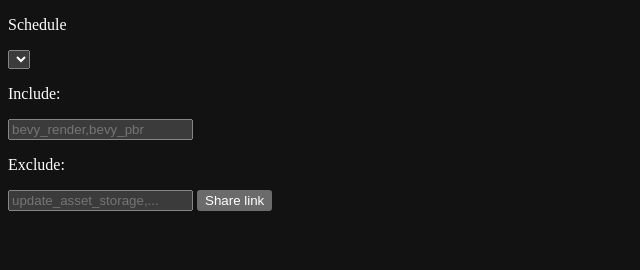
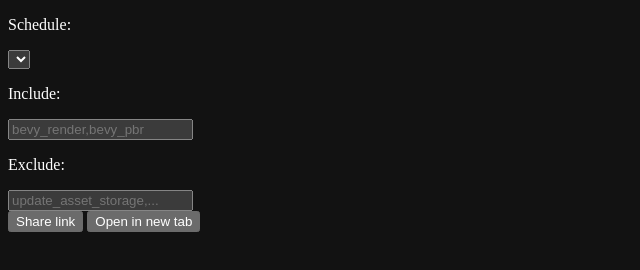
Before and after one commit to jakobhellermann/bevy_mod_debugdump, a plain HTML site: page docs/index.html in a window 1280 px wide. Shown: the whole page, without its empty margins (0-640 px from the left). Drawn offline with Linux system fonts and the light colour scheme.

Commit message:
update docs

```diff
--- a/docs/index.html
+++ b/docs/index.html
@@ -1 +1 @@
-<!DOCTYPE html><html lang="en"><head><meta charset="utf-8"><meta http-equiv="X-UA-Compatible" content="IE=edge"><meta name="viewport" content="width=device-width, initial-scale=1.0"><meta name="color-scheme" content="dark"><link rel="stylesheet" href="/bevy_mod_debugdump/index.a18de438.css"><title>bevy_mod_debugdump Playground</title><script type="module" src="/bevy_mod_debugdump/index.runtime.bf189ca7.js"></script><script src="/bevy_mod_debugdump/index.21688554.js" type="module"></script></head><body> <canvas id="canvas" style="display:none"></canvas> <div> <div class="filterSection"> <p>Schedule</p> <select id="scheduleSelect"> </select> <p>Include:&nbsp;</p> <input type="text" class="filter" id="includes" placeholder="bevy_render,bevy_pbr"> <p>Exclude:&nbsp;</p> <input type="text" class="filter" id="excludes" placeholder="update_asset_storage,..."> <button id="share">Share link</button> </div> </div> <div id="svg"></div> </body></html>
+<!DOCTYPE html><html lang="en"><head><meta charset="utf-8"><meta http-equiv="X-UA-Compatible" content="IE=edge"><meta name="viewport" content="width=device-width, initial-scale=1.0"><meta name="color-scheme" content="dark"><link rel="stylesheet" href="/bevy_mod_debugdump/index.9ad1404b.css"><title>bevy_mod_debugdump Playground</title><script type="module" src="/bevy_mod_debugdump/index.runtime.fc136de7.js"></script><script src="/bevy_mod_debugdump/index.99868497.js" type="module"></script></head><body> <canvas id="canvas" style="display:none"></canvas> <div> <div class="filterSection"> <p>Schedule:</p> <select id="scheduleSelect"> </select> <p>Include:&nbsp;</p> <input type="text" class="filter" id="includes" placeholder="bevy_render,bevy_pbr"> <p>Exclude:&nbsp;</p> <input type="text" class="filter" id="excludes" placeholder="update_asset_storage,..."> <div id="buttonRow"> <button id="share">Share link</button> <button id="openInNewTab">Open in new tab</button> </div> </div> </div> <div id="svg"></div> </body></html>
```
Also changed, not shown: 7 other files.
